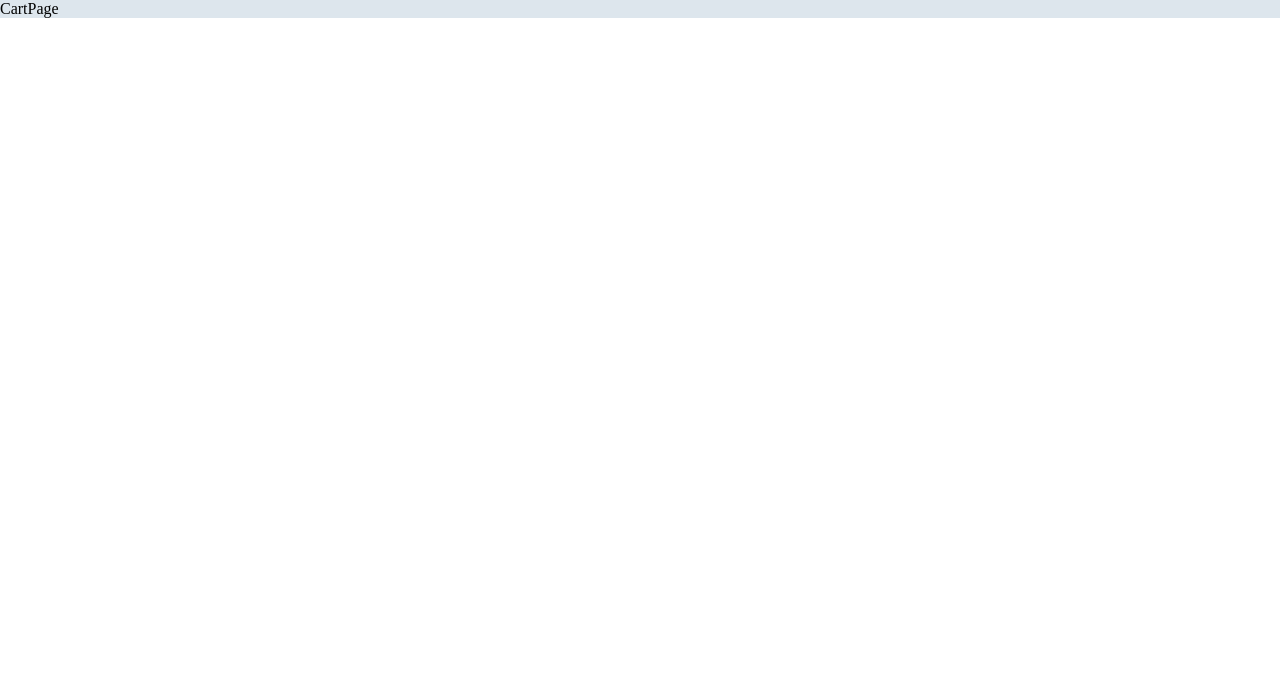
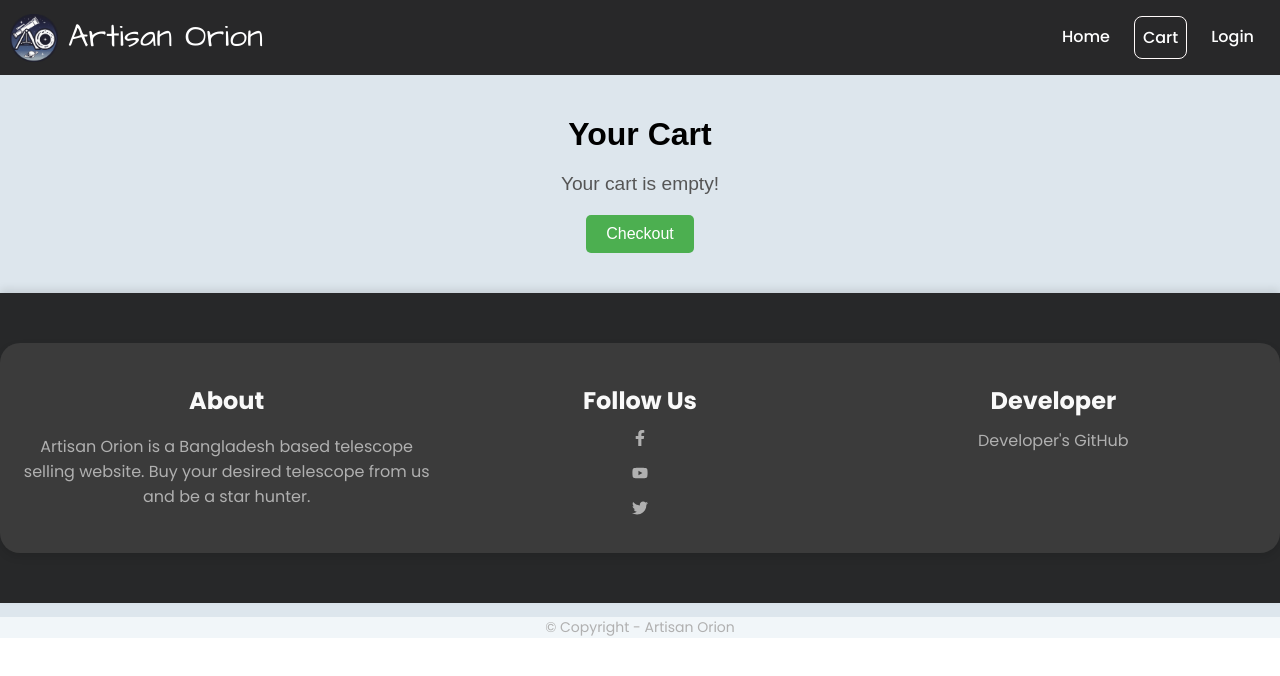
Before and after one commit to ChoncholKumarRay/Artisan-Orion, a React (Vite) app in the folder artisan-frontend/: page /cart in a window 1280 px wide. Shown: the top 676 px of the page. Built offline with nearby package versions, Linux system fonts and the light colour scheme.

Commit message:
checkout page working

```diff
--- a/artisan-frontend/src/pages/CartPage.jsx
+++ b/artisan-frontend/src/pages/CartPage.jsx
@@ -1,7 +1,83 @@
-import React from "react";
+import React, { useState, useEffect } from "react";
+import { useNavigate } from "react-router-dom";
+import "./styles/CartPage.css";
+import Header from "../components/Header/Header.jsx";
+import Footer from "../components/Footer/Footer.jsx";
+
+// Import images locally
+import telescope1 from "../assets/telescope1.jpg";
+import telescope2 from "../assets/telescope2.jpg";
+import telescope3 from "../assets/telescope3.jpg";
 
 const CartPage = () => {
-  return <div>CartPage</div>;
+  const [cartItems, setCartItems] = useState([]);
+  const navigate = useNavigate();
+
+  const imageMapping = {
+    telescope1: telescope1,
+    telescope2: telescope2,
+    telescope3: telescope3,
+  };
+
+  useEffect(() => {
+    const storedCart = JSON.parse(localStorage.getItem("cart")) || [];
+    setCartItems(storedCart);
+  }, []);
+
+  const handleRemoveItem = (productId) => {
+    const updatedCart = cartItems.filter((item) => item.id !== productId);
+    setCartItems(updatedCart);
+    localStorage.setItem("cart", JSON.stringify(updatedCart));
+  };
+
+  const handleCheckout = () => {
+    if (cartItems.length === 0) {
+      alert("Your cart is empty. Add items before checking out.");
+      return;
+    }
+    navigate("/checkout"); // Navigate to the checkout page
+  };
+
+  return (
+    <div>
+      <Header />
+      <div className="cart-page">
+        <h1 className="cart-page__title">Your Cart</h1>
+        {cartItems.length === 0 ? (
+          <p className="cart-page__empty">Your cart is empty!</p>
+        ) : (
+          <div className="cart-page__items">
+            {cartItems.map((item) => (
+              <div key={item.id} className="cart-page__item">
+                <img
+                  src={imageMapping[item.image_url]}
+                  alt={item.name}
+                  className="cart-page__item-image"
+                />
+                <div className="cart-page__item-details">
+                  <h2 className="cart-page__item-name">{item.name}</h2>
+                  <p className="cart-page__item-price">৳ {item.price}</p>
+                  <p className="cart-page__item-quantity">
+                    Quantity: {item.quantity}
+                  </p>
+                </div>
+                <button
+                  className="cart-page__remove-button"
+                  onClick={() => handleRemoveItem(item.id)}
+                >
+                  Remove
+                </button>
+              </div>
+            ))}
+          </div>
+        )}
+        <button className="cart-page__checkout-button" onClick={handleCheckout}>
+          Checkout
+        </button>
+      </div>
+      <Footer />
+    </div>
+  );
 };
 
 export default CartPage;
--- /dev/null
+++ b/artisan-frontend/src/pages/styles/CartPage.css
@@ -0,0 +1,88 @@
+.cart-page {
+  padding: 20px;
+  max-width: 1200px;
+  margin: 0 auto;
+  font-family: Arial, sans-serif;
+}
+
+.cart-page__title {
+  font-size: 2rem;
+  font-weight: bold;
+  margin-bottom: 20px;
+  text-align: center;
+}
+
+.cart-page__empty {
+  text-align: center;
+  font-size: 1.2rem;
+  color: #555;
+}
+
+.cart-page__items {
+  display: flex;
+  flex-direction: column;
+  gap: 20px;
+}
+
+.cart-page__item {
+  display: flex;
+  align-items: center;
+  padding: 15px;
+  border: 1px solid #ddd;
+  border-radius: 8px;
+  background-color: #f9f9f9;
+}
+
+.cart-page__item-image {
+  width: 100px;
+  height: 100px;
+  object-fit: cover;
+  border-radius: 8px;
+  margin-right: 20px;
+}
+
+.cart-page__item-details {
+  flex-grow: 1;
+}
+
+.cart-page__item-name {
+  font-size: 1.2rem;
+  font-weight: bold;
+  margin-bottom: 5px;
+}
+
+.cart-page__item-price,
+.cart-page__item-quantity {
+  font-size: 1rem;
+  margin-bottom: 5px;
+  color: #666;
+}
+
+.cart-page__remove-button {
+  background-color: #ff4d4d;
+  color: #fff;
+  border: none;
+  padding: 8px 15px;
+  border-radius: 5px;
+  cursor: pointer;
+}
+
+.cart-page__remove-button:hover {
+  background-color: #cc0000;
+}
+
+.cart-page__checkout-button {
+  display: block;
+  margin: 20px auto;
+  padding: 10px 20px;
+  background-color: #4caf50;
+  color: #fff;
+  border: none;
+  border-radius: 5px;
+  cursor: pointer;
+  font-size: 1rem;
+}
+
+.cart-page__checkout-button:hover {
+  background-color: #388e3c;
+}
```
